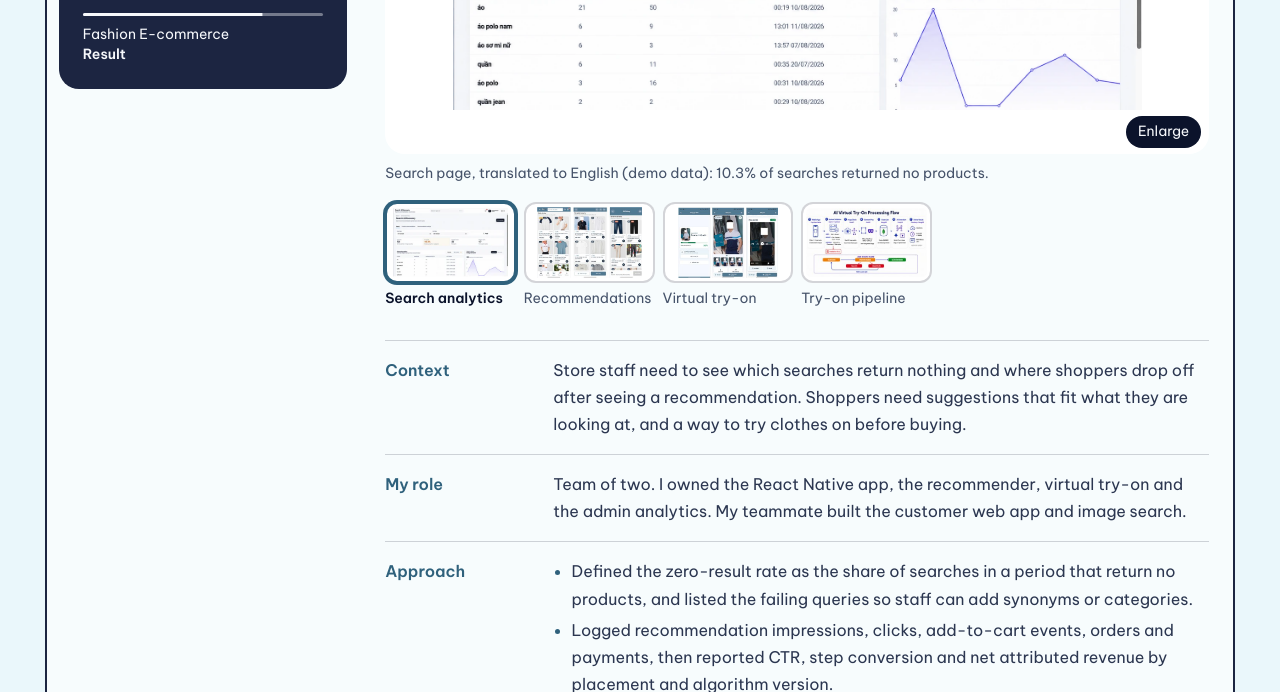
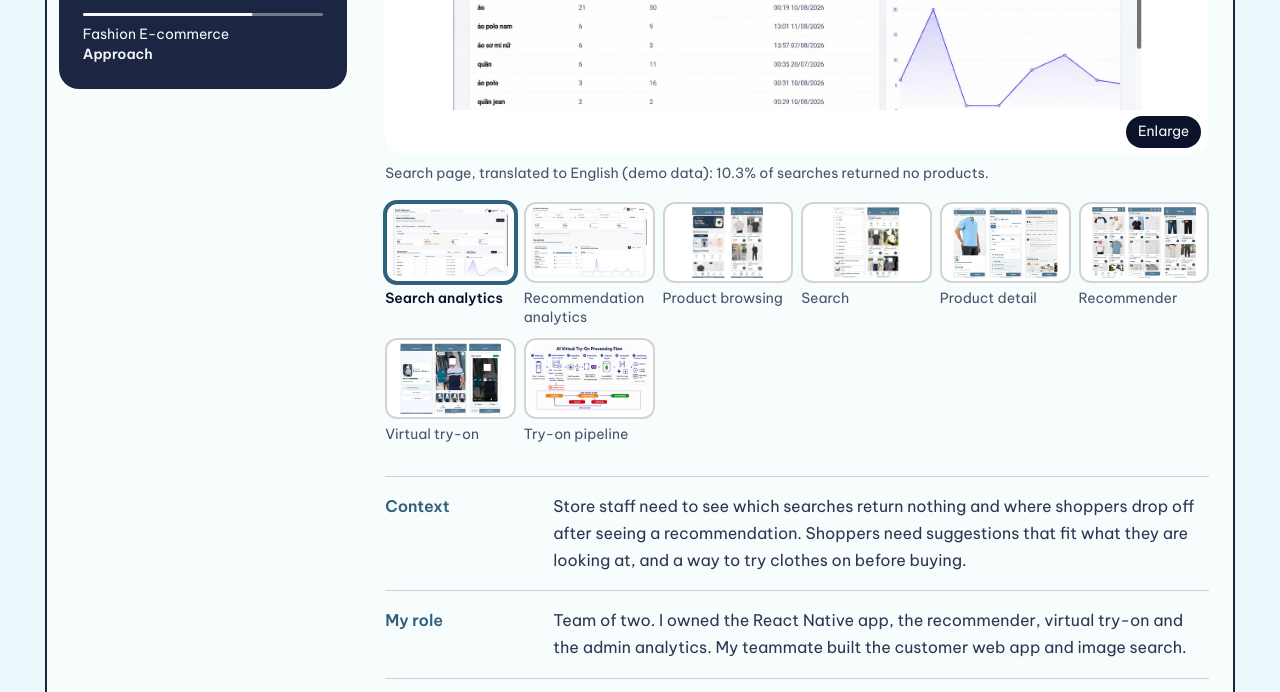
Before and after one commit to MPGranji/MPGranji.github.io, a plain HTML site: page portfolio/index.html in a window 1280 px wide. Shown: the part 8927-9619 px from the top of the page. Drawn offline with nearby package versions, Linux system fonts and the light colour scheme.

Commit message:
Fix overlapping thumbnail labels and add more thesis app screens
Long labels now wrap inside their thumbnail. The thesis gallery adds the
recommendation analytics page and three mobile screens, and the approach
shows the system architecture.

```diff
--- a/portfolio/index.html
+++ b/portfolio/index.html
@@ -25,7 +25,7 @@
   <link rel="preconnect" href="https://fonts.googleapis.com">
   <link rel="preconnect" href="https://fonts.gstatic.com" crossorigin>
   <link rel="stylesheet" href="https://fonts.googleapis.com/css2?family=Be+Vietnam+Pro:wght@400;600&amp;family=Bricolage+Grotesque:wght@600;650&amp;display=swap">
-  <link rel="stylesheet" href="../styles.css">
+  <link rel="stylesheet" href="../styles.css?v=thumbs-wrap">
   <script>document.documentElement.classList.add('js')</script>
   <script src="../main.js" defer></script>
 </head>
@@ -298,7 +298,11 @@
                 <figcaption>Search page, translated to English (demo data): 10.3% of searches returned no products.</figcaption>
                 <div class="thumbs">
                   <button type="button" aria-pressed="true" data-src="../assets/img/thesis-admin.webp" data-caption="Search page, translated to English (demo data): 10.3% of searches returned no products."><img src="../assets/thumb/thesis-admin.webp" width="320" height="200" loading="lazy" alt="">Search analytics</button>
-                  <button type="button" aria-pressed="false" data-src="../assets/img/thesis-for-you.jpg" data-caption="Recommendations change with context: Home, Product Detail and Cart"><img src="../assets/thumb/thesis-for-you.jpg" width="320" height="200" loading="lazy" alt="">Recommendations</button>
+                  <button type="button" aria-pressed="false" data-src="../assets/img/thesis-rec-analytics.jpg" data-caption="Recommendation page: the funnel from impressions to payment and CTR by day (interface in Vietnamese, demo data)"><img src="../assets/thumb/thesis-rec-analytics.jpg" width="320" height="200" loading="lazy" alt="">Recommendation analytics</button>
+                  <button type="button" aria-pressed="false" data-src="../assets/img/thesis-browse.jpg" data-caption="Mobile app: pick a wardrobe, then browse by category (interface in Vietnamese, faces covered)"><img src="../assets/thumb/thesis-browse.jpg" width="320" height="200" loading="lazy" alt="">Product browsing</button>
+                  <button type="button" aria-pressed="false" data-src="../assets/img/thesis-search.jpg" data-caption="Mobile search: suggestions while typing, then results that can be filtered by category"><img src="../assets/thumb/thesis-search.jpg" width="320" height="200" loading="lazy" alt="">Search</button>
+                  <button type="button" aria-pressed="false" data-src="../assets/img/thesis-detail.jpg" data-caption="Product detail: size chart, verified reviews and outfit suggestions"><img src="../assets/thumb/thesis-detail.jpg" width="320" height="200" loading="lazy" alt="">Product detail</button>
+                  <button type="button" aria-pressed="false" data-src="../assets/img/thesis-for-you.jpg" data-caption="Recommendations change with context: Home, Product Detail and Cart"><img src="../assets/thumb/thesis-for-you.jpg" width="320" height="200" loading="lazy" alt="">Recommender</button>
                   <button type="button" aria-pressed="false" data-src="../assets/img/thesis-fitting.jpg" data-caption="Virtual try-on: progress, generated photos and video, with faces covered"><img src="../assets/thumb/thesis-fitting.jpg" width="320" height="200" loading="lazy" alt="">Virtual try-on</button>
                   <button type="button" aria-pressed="false" data-src="../assets/img/thesis-tryon.jpg" data-caption="Behind the try-on: validation, image checks, garment preparation, generation and delivery"><img src="../assets/thumb/thesis-tryon.jpg" width="320" height="200" loading="lazy" alt="">Try-on pipeline</button>
                 </div>
@@ -310,7 +314,10 @@
                 <li>Defined the zero-result rate as the share of searches in a period that return no products, and listed the failing queries so staff can add synonyms or categories.</li>
                 <li>Logged recommendation impressions, clicks, add-to-cart events, orders and payments, then reported CTR, step conversion and net attributed revenue by placement and algorithm version.</li>
                 <li>Ranked recommendations by context: shopper behavior on Home, item attributes for similar products and outfit compatibility in the Cart.</li>
-              </ul></dd></div>
+              </ul><figure class="gallery in-story">
+                <button class="shot" type="button"><img src="../assets/img/thesis-architecture.jpg" width="1477" height="1093" loading="lazy" alt="One Node.js and Express API serves the mobile app and web admin, stores data in MongoDB Atlas and sends try-on jobs to a ComfyUI and FastAPI generator"><span class="shot-hint">Enlarge</span></button>
+                <figcaption>One Node.js and Express API serves the mobile app and web admin, stores data in MongoDB Atlas and sends try-on jobs to a ComfyUI and FastAPI generator</figcaption>
+              </figure></dd></div>
               <div><dt>Result</dt><dd>Staff can compare placements and algorithm versions and see where the funnel drops. In an offline benchmark on 100 Amazon Fashion cases, the Home recommender scored 0.0615 NDCG@5 against 0.0063 for a most-popular baseline.<figure class="gallery in-story">
                 <button class="shot" type="button"><img src="../assets/img/thesis-evaluation.jpg" width="1576" height="473" loading="lazy" alt="Offline ranking quality of Home recommendations against a most-popular baseline"><span class="shot-hint">Enlarge</span></button>
                 <figcaption>Offline ranking quality of Home recommendations against a most-popular baseline</figcaption>
--- a/styles.css
+++ b/styles.css
@@ -185,7 +185,7 @@ button { color: inherit; font: inherit; cursor: pointer; }
 .shot-hint { position: absolute; right: var(--s2); bottom: 6px; z-index: 2; padding: var(--s1) var(--s3); border-radius: 99px; background: var(--night); color: var(--white); font-size: var(--text-sm); }
 .gallery figcaption { margin-top: var(--s2); color: var(--muted); font-size: var(--text-sm); }
 .thumbs { display: grid; grid-template-columns: repeat(auto-fill, minmax(112px, 1fr)); gap: var(--s3) var(--s2); margin-top: var(--s4); }
-.thumbs button { display: flex; flex-direction: column; gap: 6px; min-width: 0; min-height: var(--tap); padding: 0; border: 0; background: none; color: var(--muted); font-size: var(--text-sm); line-height: 1.3; text-align: left; }
+.thumbs button { display: flex; flex-direction: column; gap: 6px; min-width: 0; overflow-wrap: anywhere; hyphens: auto; min-height: var(--tap); padding: 0; border: 0; background: none; color: var(--muted); font-size: var(--text-sm); line-height: 1.3; text-align: left; }
 .thumbs img { width: 100%; height: auto; aspect-ratio: 16 / 10; padding: 3px; border: 2px solid var(--line); border-radius: var(--radius-sm); background: #fff; object-fit: contain; transition: border-color var(--fast), transform var(--fast) var(--ease); }
 .thumbs button:hover img { transform: translateY(-3px); }
 .thumbs button:hover { color: var(--fg); }
```
Also changed, not shown: assets/img/thesis-architecture.jpg (added), assets/img/thesis-browse.jpg (added), assets/img/thesis-detail.jpg (added), assets/img/thesis-rec-analytics.jpg (added), assets/img/thesis-search.jpg (added), assets/thumb/thesis-browse.jpg (added), assets/thumb/thesis-detail.jpg (added), assets/thumb/thesis-rec-analytics.jpg (added), assets/thumb/thesis-search.jpg (added).
